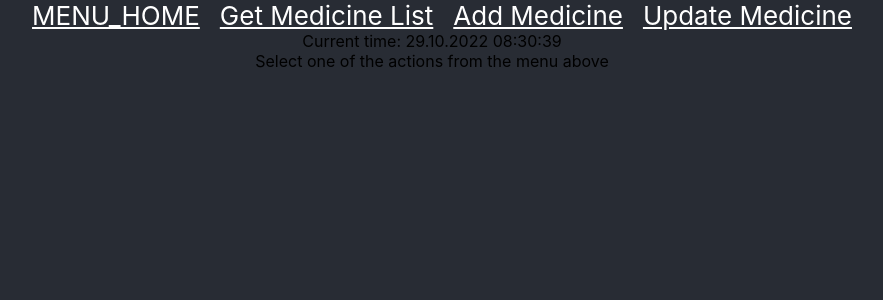
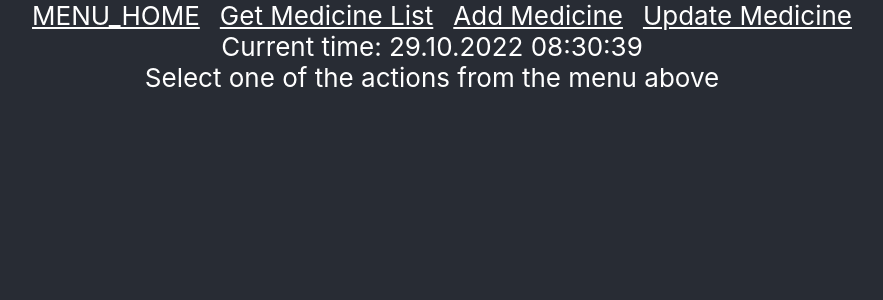
Before and after one commit to AleksandarBayrev/pharmacy-manager, a React app in the folder PharmacyManager.Frontend/pharmacy-manager/: page / in a window 1280 px wide. Shown: the top 300 px of the page, without its empty margins (208-1091 px from the left). Built offline with nearby package versions, Linux system fonts and the light colour scheme; no server answers.

Commit message:
Update styles

```diff
--- a/PharmacyManager.Frontend/pharmacy-manager/src/views/PharmacyManagerApp.css
+++ b/PharmacyManager.Frontend/pharmacy-manager/src/views/PharmacyManagerApp.css
@@ -47,4 +47,10 @@ a:hover {
 
 .App-page-container {
   position: relative;
+  display: flex;
+  flex-direction: column;
+  align-items: center;
+  justify-content: center;
+  font-size: calc(10px + 2vmin);
+  color: #fff;
 }
```
Also changed, not shown: 2 other files (tests, documents, lock files or other folders).
